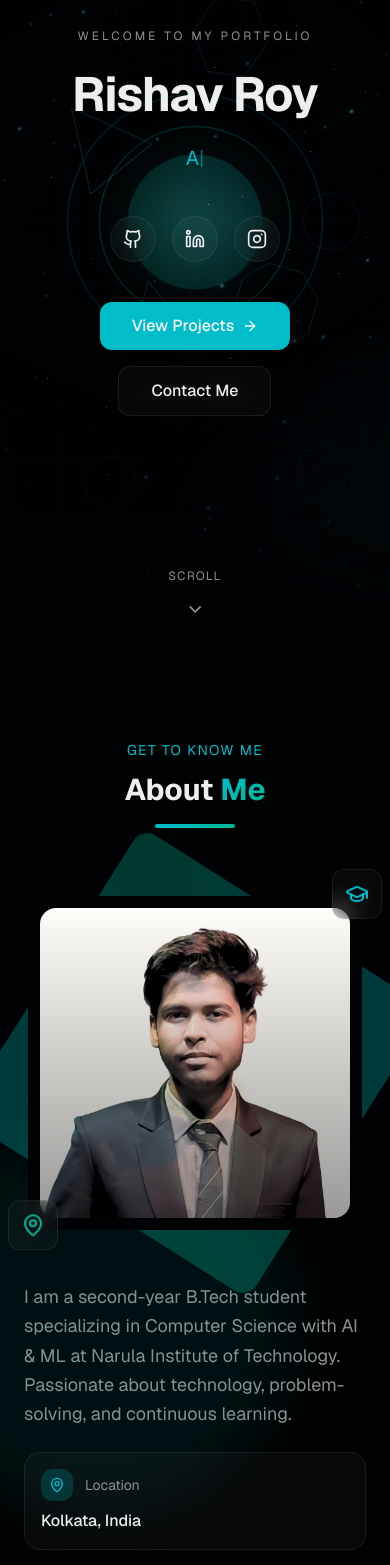
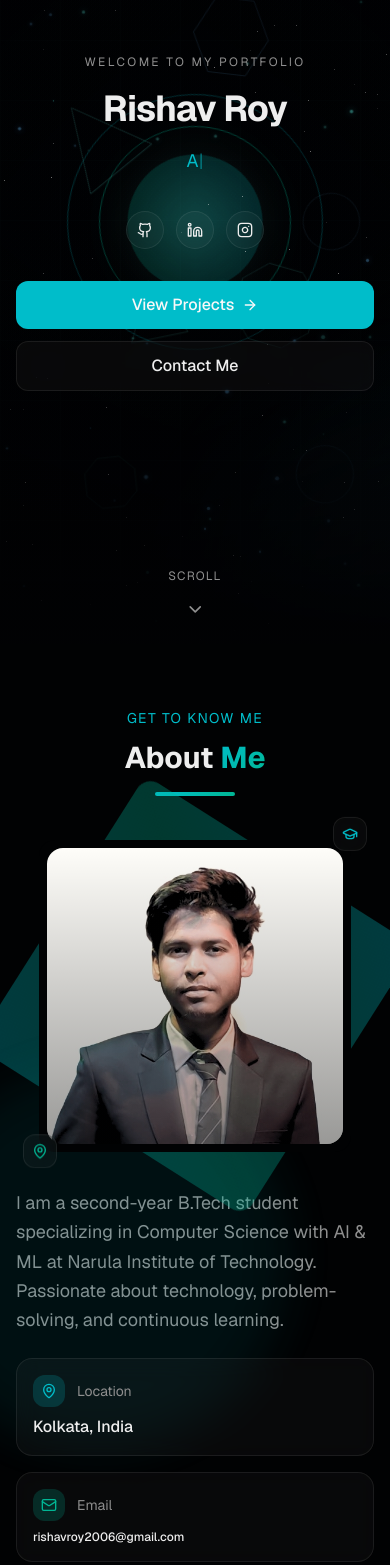
Before and after one commit to Rishavroy-2006/Portfolio, a Next.js app: page / in a window 390 px wide. Shown: the part 200-1765 px from the top of the page. Built offline with nearby package versions, Linux system fonts and the light colour scheme.

Commit message:
fix: resolve mobile layout issues across all sections
Address overflow, padding, and typography for mobile responsiveness

Co-authored-by: Rishav Roy <188615257+Rishavroy-2006@users.noreply.github.com>

```diff
--- a/components/sections/About.tsx
+++ b/components/sections/About.tsx
@@ -30,19 +30,19 @@ export function About() {
     <section
       id="about"
       ref={ref}
-      className="relative py-24 md:py-32 overflow-hidden"
+      className="relative py-16 sm:py-24 md:py-32 overflow-hidden"
     >
       {/* Background glow */}
       <div className="absolute top-1/2 left-1/4 -translate-x-1/2 -translate-y-1/2 w-96 h-96 bg-primary/10 rounded-full blur-3xl animate-pulse-glow pointer-events-none" />
 
-      <div className="max-w-6xl mx-auto px-6">
+        <div className="max-w-6xl mx-auto px-4 sm:px-6">
         <motion.div
           variants={containerVariants}
           initial="hidden"
           animate={isInView ? "visible" : "hidden"}
         >
           {/* Section Header */}
-          <motion.div variants={itemVariants} className="text-center mb-16">
+          <motion.div variants={itemVariants} className="text-center mb-10 sm:mb-16">
             <p className="text-primary text-sm uppercase tracking-widest mb-3">
               Get to know me
             </p>
@@ -52,16 +52,16 @@ export function About() {
             <div className="w-20 h-1 bg-gradient-to-r from-primary to-accent mx-auto rounded-full" />
           </motion.div>
 
-          <div className="grid lg:grid-cols-2 gap-12 items-center">
+          <div className="grid lg:grid-cols-2 gap-8 sm:gap-12 items-center">
             {/* Left Column - Photo/Visual */}
             <motion.div variants={itemVariants} className="relative">
-              <div className="relative aspect-square max-w-md mx-auto">
+              <div className="relative aspect-square max-w-xs sm:max-w-md mx-auto">
                 {/* Animated border */}
                 <div className="absolute inset-0 rounded-2xl bg-gradient-to-br from-primary via-accent to-primary animate-spin-slow opacity-30" />
                 <div className="absolute inset-1 rounded-2xl bg-background" />
 
                 {/* Profile image with glass overlay */}
-                <div className="absolute inset-4 rounded-xl overflow-hidden">
+                <div className="absolute inset-3 sm:inset-4 rounded-xl overflow-hidden">
                   <Image
                     src="/images/profile.jpg"
                     alt="Rishav Roy"
@@ -73,20 +73,20 @@ export function About() {
                   <div className="absolute inset-0 bg-gradient-to-t from-background/40 to-transparent" />
                 </div>
 
-                {/* Floating elements */}
+                {/* Floating elements — hidden on very small screens to avoid clipping */}
                 <motion.div
-                  className="absolute -top-4 -right-4 p-3 glass rounded-lg"
+                  className="absolute -top-3 -right-3 sm:-top-4 sm:-right-4 p-2 sm:p-3 glass rounded-lg"
                   animate={{ y: [0, -10, 0] }}
                   transition={{ duration: 3, repeat: Infinity }}
                 >
-                  <GraduationCap className="w-6 h-6 text-primary" />
+                  <GraduationCap className="w-4 h-4 sm:w-6 sm:h-6 text-primary" />
                 </motion.div>
                 <motion.div
-                  className="absolute -bottom-4 -left-4 p-3 glass rounded-lg"
+                  className="absolute -bottom-3 -left-3 sm:-bottom-4 sm:-left-4 p-2 sm:p-3 glass rounded-lg"
                   animate={{ y: [0, 10, 0] }}
                   transition={{ duration: 3.5, repeat: Infinity }}
                 >
-                  <MapPin className="w-6 h-6 text-accent" />
+                  <MapPin className="w-4 h-4 sm:w-6 sm:h-6 text-accent" />
                 </motion.div>
               </div>
             </motion.div>
@@ -116,7 +116,7 @@ export function About() {
                     </div>
                     <span className="text-sm text-muted-foreground">Email</span>
                   </div>
-                  <p className="font-medium text-sm">{personalInfo.email}</p>
+                  <p className="font-medium text-xs sm:text-sm break-all">{personalInfo.email}</p>
                 </div>
 
                 <div className="glass p-4 rounded-xl sm:col-span-2">
--- a/components/sections/Hero.tsx
+++ b/components/sections/Hero.tsx
@@ -58,14 +58,14 @@ export function Hero() {
       <div className="absolute inset-0 bg-gradient-to-r from-background/30 via-transparent to-background/30 z-10 pointer-events-none" />
 
       {/* Content */}
-      <div className="relative z-20 text-center px-6 max-w-4xl mx-auto">
+      <div className="relative z-20 text-center px-4 sm:px-6 max-w-4xl mx-auto w-full">
         <motion.div
           initial={{ opacity: 0, y: 40 }}
           animate={{ opacity: 1, y: 0 }}
           transition={{ duration: 0.9, ease: "easeOut" }}
         >
           <motion.p
-            className="text-muted-foreground text-xs md:text-sm uppercase tracking-[0.25em] mb-5"
+            className="text-muted-foreground text-xs uppercase tracking-[0.2em] sm:tracking-[0.25em] mb-4 sm:mb-5"
             initial={{ opacity: 0 }}
             animate={{ opacity: 1 }}
             transition={{ delay: 0.4 }}
@@ -73,12 +73,12 @@ export function Hero() {
             Welcome to my portfolio
           </motion.p>
 
-          <h1 className="text-5xl md:text-7xl lg:text-8xl font-bold mb-5 leading-tight tracking-tight">
+          <h1 className="text-4xl sm:text-5xl md:text-7xl lg:text-8xl font-bold mb-4 sm:mb-5 leading-tight tracking-tight">
             <span className="text-foreground">{personalInfo.name}</span>
           </h1>
 
           <motion.p
-            className="text-xl md:text-2xl text-muted-foreground mb-10 min-h-[2rem]"
+            className="text-lg sm:text-xl md:text-2xl text-muted-foreground mb-8 sm:mb-10 min-h-[2rem]"
             initial={{ opacity: 0 }}
             animate={{ opacity: 1 }}
             transition={{ delay: 0.6 }}
@@ -88,7 +88,7 @@ export function Hero() {
 
           {/* Social Links */}
           <motion.div
-            className="flex items-center justify-center gap-4 mb-10"
+            className="flex items-center justify-center gap-3 sm:gap-4 mb-8 sm:mb-10"
             initial={{ opacity: 0, y: 20 }}
             animate={{ opacity: 1, y: 0 }}
             transition={{ delay: 0.8 }}
@@ -97,48 +97,48 @@ export function Hero() {
               href={socialLinks.github}
               target="_blank"
               rel="noopener noreferrer"
-              className="p-3 glass rounded-full hover:bg-primary/20 hover:scale-110 transition-all duration-300 group"
+              className="p-2.5 sm:p-3 glass rounded-full hover:bg-primary/20 hover:scale-110 transition-all duration-300 group"
               aria-label="GitHub Profile"
             >
-              <Github className="w-5 h-5 group-hover:text-primary transition-colors" />
+              <Github className="w-4 h-4 sm:w-5 sm:h-5 group-hover:text-primary transition-colors" />
             </a>
             <a
               href={socialLinks.linkedin}
               target="_blank"
               rel="noopener noreferrer"
-              className="p-3 glass rounded-full hover:bg-primary/20 hover:scale-110 transition-all duration-300 group"
+              className="p-2.5 sm:p-3 glass rounded-full hover:bg-primary/20 hover:scale-110 transition-all duration-300 group"
               aria-label="LinkedIn Profile"
             >
-              <Linkedin className="w-5 h-5 group-hover:text-primary transition-colors" />
+              <Linkedin className="w-4 h-4 sm:w-5 sm:h-5 group-hover:text-primary transition-colors" />
             </a>
             <a
               href={socialLinks.instagram}
               target="_blank"
               rel="noopener noreferrer"
-              className="p-3 glass rounded-full hover:bg-primary/20 hover:scale-110 transition-all duration-300 group"
+              className="p-2.5 sm:p-3 glass rounded-full hover:bg-primary/20 hover:scale-110 transition-all duration-300 group"
               aria-label="Instagram Profile"
             >
-              <Instagram className="w-5 h-5 group-hover:text-primary transition-colors" />
+              <Instagram className="w-4 h-4 sm:w-5 sm:h-5 group-hover:text-primary transition-colors" />
             </a>
           </motion.div>
 
           {/* CTA Buttons */}
           <motion.div
-            className="flex flex-col sm:flex-row items-center justify-center gap-4"
+            className="flex flex-col xs:flex-row items-center justify-center gap-3 sm:gap-4"
             initial={{ opacity: 0, y: 20 }}
             animate={{ opacity: 1, y: 0 }}
             transition={{ delay: 1 }}
           >
             <a
               href="#projects"
-              className="flex items-center gap-2 px-8 py-3 bg-primary text-primary-foreground rounded-lg font-medium hover:bg-primary/90 hover:shadow-lg hover:shadow-primary/25 hover:-translate-y-0.5 transition-all duration-300"
+              className="w-full xs:w-auto flex items-center justify-center gap-2 px-6 sm:px-8 py-3 bg-primary text-primary-foreground rounded-lg font-medium hover:bg-primary/90 hover:shadow-lg hover:shadow-primary/25 hover:-translate-y-0.5 transition-all duration-300"
             >
               View Projects
               <ArrowRight className="w-4 h-4" />
             </a>
             <a
               href="#contact"
-              className="px-8 py-3 glass rounded-lg font-medium hover:bg-white/10 hover:-translate-y-0.5 transition-all duration-300"
+              className="w-full xs:w-auto flex items-center justify-center px-6 sm:px-8 py-3 glass rounded-lg font-medium hover:bg-white/10 hover:-translate-y-0.5 transition-all duration-300"
             >
               Contact Me
             </a>
--- a/components/sections/Navigation.tsx
+++ b/components/sections/Navigation.tsx
@@ -42,11 +42,11 @@ export function Navigation() {
           isScrolled ? "glass-strong py-3" : "py-5"
         }`}
       >
-        <nav className="max-w-7xl mx-auto px-6 flex items-center justify-between">
+        <nav className="max-w-7xl mx-auto px-4 sm:px-6 flex items-center justify-between">
           {/* Logo */}
           <a
             href="#home"
-            className="text-xl font-bold text-gradient hover:opacity-80 transition-opacity"
+            className="text-base sm:text-xl font-bold text-gradient hover:opacity-80 transition-opacity truncate max-w-[160px] sm:max-w-none"
           >
             {personalInfo.name}
           </a>
--- a/components/sections/Projects.tsx
+++ b/components/sections/Projects.tsx
@@ -28,12 +28,12 @@ export function Projects() {
     <section
       id="projects"
       ref={ref}
-      className="relative py-24 md:py-32 overflow-hidden"
+      className="relative py-16 sm:py-24 md:py-32 overflow-hidden"
     >
       {/* Background glow */}
       <div className="absolute top-1/2 left-1/2 -translate-x-1/2 -translate-y-1/2 w-[600px] h-[600px] bg-primary/5 rounded-full blur-3xl pointer-events-none" />
 
-      <div className="max-w-6xl mx-auto px-6">
+        <div className="max-w-6xl mx-auto px-4 sm:px-6">
         <motion.div
           variants={containerVariants}
           initial="hidden"
@@ -51,7 +51,7 @@ export function Projects() {
           </motion.div>
 
           {/* Projects Grid */}
-          <div className="grid md:grid-cols-2 lg:grid-cols-3 gap-6">
+          <div className="grid sm:grid-cols-2 lg:grid-cols-3 gap-4 sm:gap-6">
             {projects.map((project, index) => (
               <motion.div
                 key={project.title}
@@ -63,7 +63,7 @@ export function Projects() {
                 <div className="absolute -inset-0.5 bg-gradient-to-r from-primary via-accent to-primary rounded-2xl opacity-30 group-hover:opacity-60 blur transition-all duration-500" />
 
                 {/* Card content */}
-                <div className="relative glass-strong rounded-2xl p-6 h-full flex flex-col">
+                  <div className="relative glass-strong rounded-2xl p-4 sm:p-6 h-full flex flex-col">
                   {/* Header */}
                   <div className="flex items-start justify-between mb-4">
                     <div className="p-3 bg-gradient-to-br from-primary/20 to-accent/20 rounded-xl">
```
Also changed, not shown: components/sections/Contact.tsx (+9 -9 lines), components/sections/Education.tsx (+5 -5 lines), components/sections/Skills.tsx (+4 -4 lines).
